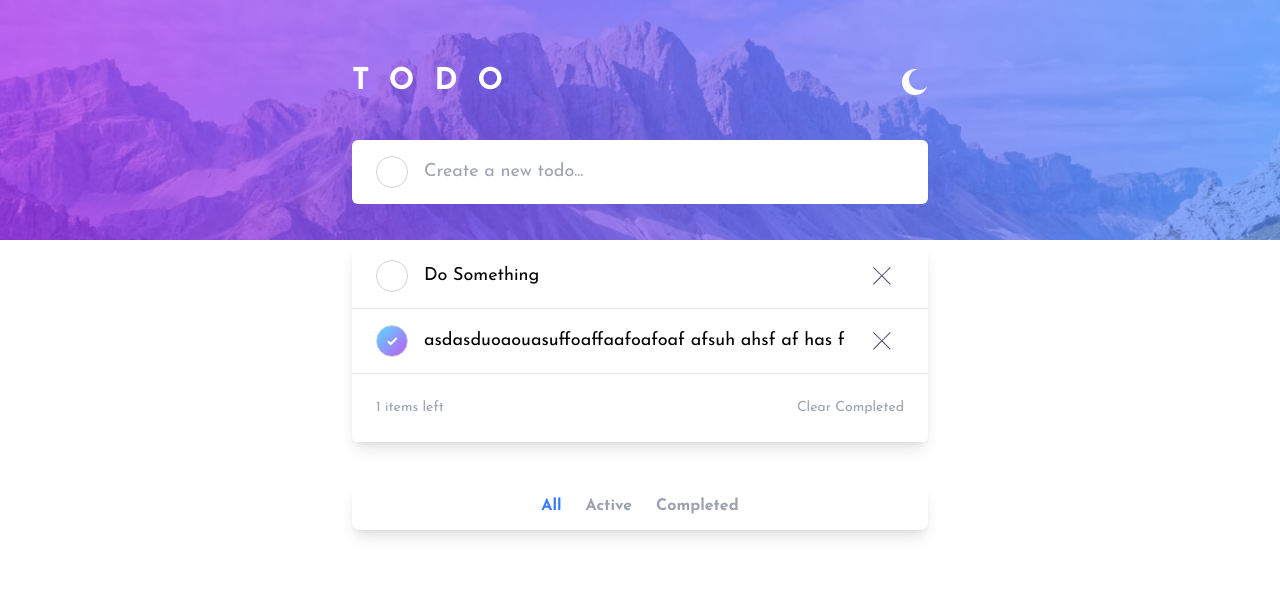
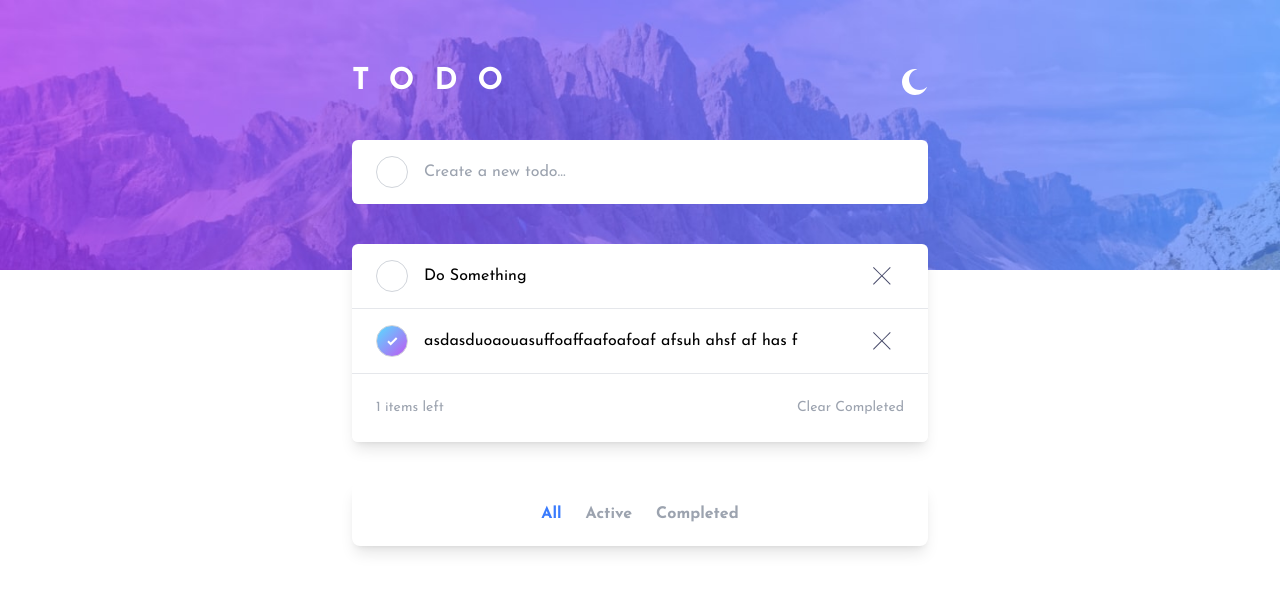
Before and after one commit to nikagoci/todo-advanced, a React (Vite) app: page / in a window 1280 px wide. Shown: the top 592 px of the page. Built offline with nearby package versions, Linux system fonts and the light colour scheme.

Commit message:
rechagned design with dark mode. user can now choose theme

```diff
--- a/src/App.tsx
+++ b/src/App.tsx
@@ -30,7 +30,7 @@ const App = () => {
   }
 
   return (
-    <section className="w-full">
+    <section className="w-full min-h-screen dark:bg-[hsl(235,21%,11%)] absolute -z-20">
       <Background theme={theme} />
       <div className='w-[90%] mx-auto'>
         <Navbar theme={theme} setTheme={setTheme} />
--- a/src/components/Background.tsx
+++ b/src/components/Background.tsx
@@ -13,7 +13,7 @@ const Background = ({ theme }: BackgroundProps) => {
     const [windowSize] = useWindowResize()
 
     return (
-        <div className="h-[30%] w-full absolute bg-red-200 -z-10">
+        <div className="h-[270px] w-full absolute bg-red-200 -z-10">
             {windowSize < 768 ? (
                 <img src={theme === 'light' ? MobileBackgroundLightImg : MobileBackgroundDarkImg} alt='background' className='w-full h-full bg-top bg-auto' />
 
--- a/src/components/BottomNav.tsx
+++ b/src/components/BottomNav.tsx
@@ -38,7 +38,7 @@ const BottomNav = ({getActiveStatus} : BottomNavProps) => {
     }
 
     return (
-        <ul className="flex justify-center py-3 my-10 bg-white rounded-lg shadow-lg gap-x-6 md:w-[50%] md:mx-auto" >
+        <ul className="flex justify-center dark:bg-[hsl(235,24%,19%)] py-5 my-10 bg-white rounded-lg shadow-lg gap-x-6 md:w-[50%] md:mx-auto" >
             {options.map((option, index) => (
                 <li key={index} className={`${option.isActive ? "text-bright_blue" : "text-gray-400"} font-bold cursor-pointer`} onClick={() => activeChangeHandler(index)}>{option.title.slice(0, 1).toUpperCase() + option.title.slice(1) }</li>
             ))}
--- a/src/components/TodoList.tsx
+++ b/src/components/TodoList.tsx
@@ -14,11 +14,11 @@ const TodoList = ({ todos, setTodos, curActive }: TodoListProps) => {
   return (
     <div className='mt-10 rounded-md shadow-lg md:w-[50%] md:mx-auto'>
       {todos.filter(todo => curActive === 'all' ? todo : todo.state === curActive ).map(todo => (
-        <div key={todo.id} className="border-b ">
+        <div key={todo.id} className="border-b dark:border-[hsl(237,14%,26%)]">
           <TodoBar todo={todo} setTodos={setTodos} />
         </div>
       ))}
-      <div className="flex justify-between px-6 py-6 text-sm text-gray-400 bg-white rounded-md ">
+      <div className="flex justify-between px-6 py-6 text-sm text-gray-400 dark:bg-[hsl(235,24%,19%)] bg-white rounded-md ">
           <h4>{itemsLeft.length} items left</h4>
           <h4 className="cursor-pointer" onClick={() => clearCompletedTodosHandler({setTodos})}>Clear Completed</h4>
       </div>
--- a/src/components/ui/TodoBar.tsx
+++ b/src/components/ui/TodoBar.tsx
@@ -11,9 +11,9 @@ type TodoBarProps = {
 };
 
 const classNames = {
-  container: "flex items-center w-full px-6 py-4 bg-white rounded-md",
-  checkbox: "w-8 h-8 border border-gray-300 rounded-full cursor-pointer",
-  text: "ml-4 text-lg w-[85%]",
+  container: "flex items-center w-full px-6 py-4 bg-white rounded-md dark:bg-[hsl(235,24%,19%)]",
+  checkbox: "w-8 h-8 border border-gray-300 dark:border-[hsl(237,14%,26%)] rounded-full cursor-pointer",
+  text: "ml-4 text-md w-[85%] dark:text-white text-black bg-white dark:bg-[hsl(235,24%,19%)]",
   "checkbox-checked": "from-[hsl(192,100%,67%)] flex justify-center items-center bg-gradient-to-br to-[hsl(280,87%,65%)]"
 };
 
```
